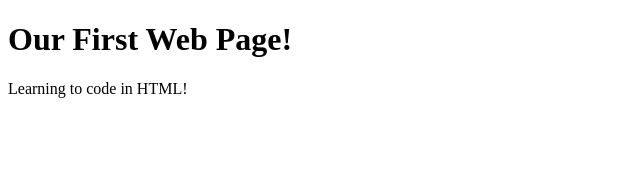
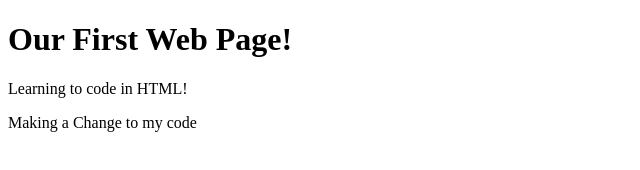
Before and after one commit to anirudhvoru/dis, a plain HTML site: page index.html in a window 1280 px wide. Shown: the whole page, without its empty margins (0-640 px from the left). Drawn offline with Linux system fonts and the light colour scheme.

Commit message:
second commit

```diff
--- a/index.html
+++ b/index.html
@@ -4,5 +4,6 @@
     <body>
         <h1>Our First Web Page!</h1>
         <p>Learning to code in HTML!</p>
+        <p>Making a Change to my code</p>
     </body>
 </html>
```
